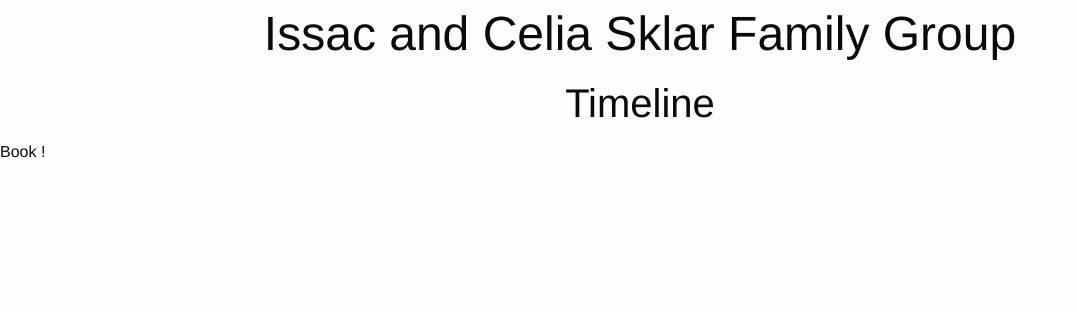
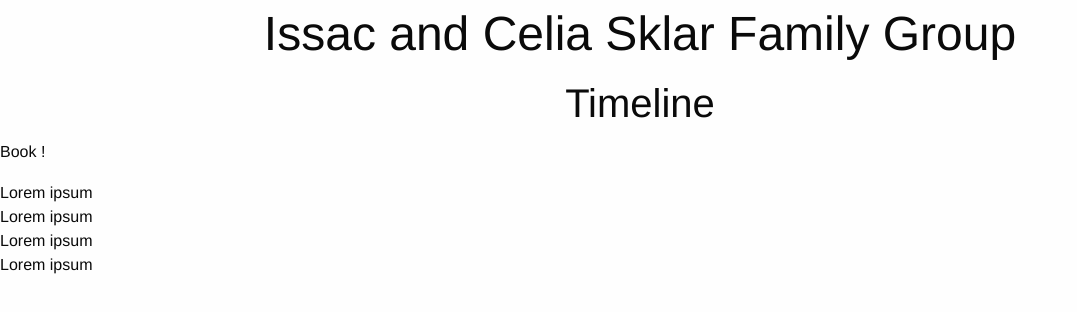
Before and after one commit to dabutvin/familygroup, a React app: page / in a window 1280 px wide. Shown: the top 312 px of the page, without its empty margins (0-1077 px from the left). Built offline with nearby package versions, Linux system fonts and the light colour scheme.

Commit message:
adds book.jsx and page.jsx

```diff
--- /dev/null
+++ b/src/book.jsx
@@ -0,0 +1,19 @@
+import React from 'react';
+
+import Page from './page.jsx';
+
+class Book extends React.Component {
+  render () {
+    return (
+    	<div>
+    		<p> Book !</p>
+    		<Page />
+    		<Page />
+    		<Page />
+    		<Page />
+    	</div>
+    );
+  }
+}
+
+export default Book;
--- a/src/index.jsx
+++ b/src/index.jsx
@@ -1,10 +1,6 @@
 import React from 'react';
 import {render} from 'react-dom';
 
-class Book extends React.Component {
-  render () {
-    return <p> Book !</p>;
-  }
-}
+import Book from './book.jsx';
 
 render(<Book/>, document.getElementById('book'));
--- /dev/null
+++ b/src/page.jsx
@@ -0,0 +1,15 @@
+import React from 'react';
+
+class Page extends React.Component {
+
+	render() {
+		return (
+			<div>
+				Lorem ipsum
+			</div>
+		);
+	}
+
+}
+
+export default Page;
```
